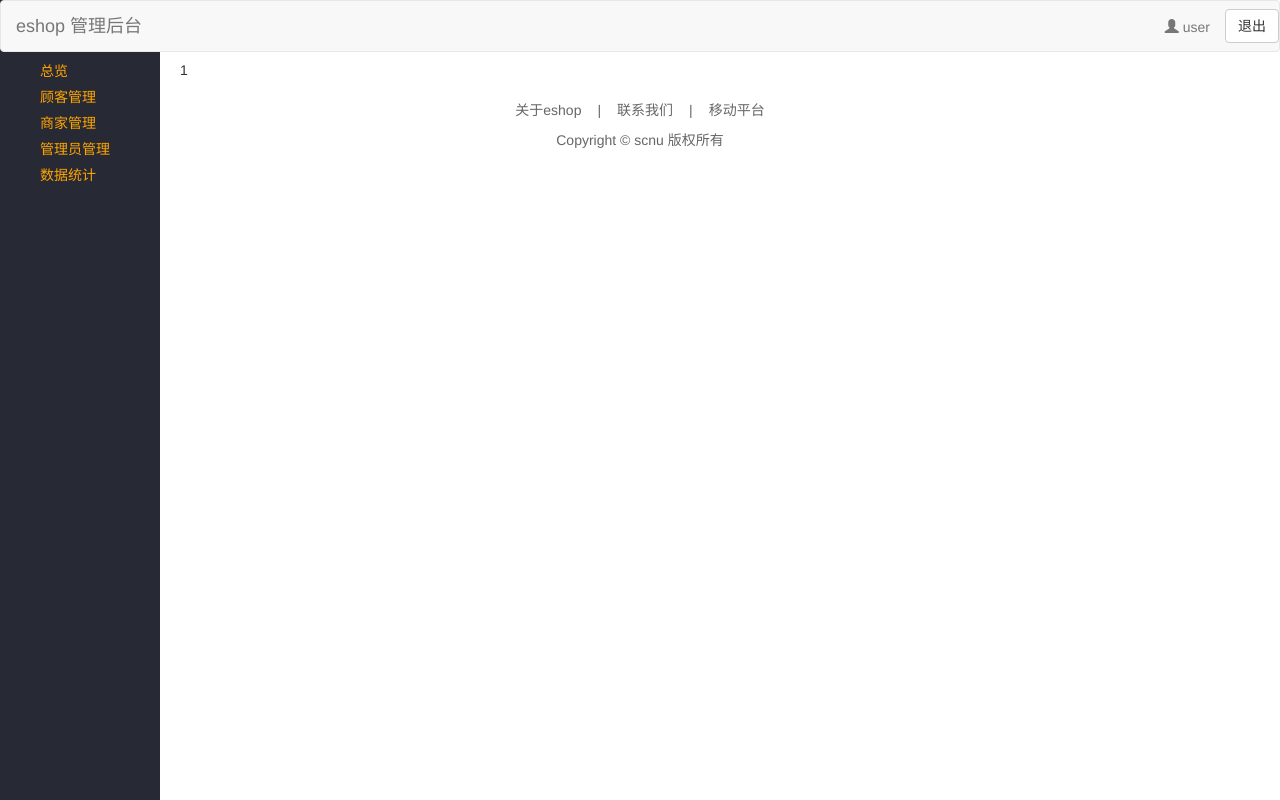
After one commit to wdcxc/eshop, a Django app: template admin/templates/admin/index.html in a window 1280 px wide. The commit adds this page. Run offline with Django 3.2, Linux system fonts and the light colour scheme; the template is opened without the code that fills it, so the values that code supplies are empty; some libraries are stand-ins or nearby versions.

Commit message:
update：admin.index-前端界面更新

```diff
--- /dev/null
+++ b/admin/templates/admin/index.html
@@ -0,0 +1,35 @@
+{% extends "base.html" %}
+{% block title %} eshop admin index {% endblock %}
+{% load static %}
+
+{% block css %}
+<link type="text/css" rel="stylesheet" href="{% static 'css/admin/index.css' %}"/>
+{% endblock %}
+
+{% block body %}
+<nav class="navbar navbar-default">
+    <div class="navbar-header"><a class="navbar-brand">eshop 管理后台</a></div>
+    <div class="collapse navbar-collapse">
+        <ul class="nav navbar-nav navbar-right">
+            <li><p class="navbar-text"><span class="glyphicon glyphicon-user"></span> user</p></li>
+            <li>
+                <button class="btn btn-default navbar-btn" type="button">退出</button>
+            </li>
+        </ul>
+    </div>
+</nav>
+<ul class="affix-tab">
+    <li><a class="" href="#">总览</a></li>
+    <li><a href="#">顾客管理</a></li>
+    <li><a href="#">商家管理</a></li>
+    <li><a href="#">管理员管理</a></li>
+    <li><a href="#">数据统计</a></li>
+</ul>
+<div class="content">
+    <p>1</p>
+</div>
+{% endblock %}
+
+{% block js %}
+<script src="{% static 'js/admin/index.js' %}"></script>
+{% endblock %}
--- a/admin/urls.py
+++ b/admin/urls.py
@@ -5,5 +5,6 @@ from . import views
 app_name = "admin"
 urlpatterns = [
     url(r'^login$',views.login,name="login"),
+    url(r'^index$',views.index,name="index"),
     url(r'^getCaptchaImage/[0-9\.]*$',views.getCaptchaImage,name="getCaptchaImage")
 ]
--- a/admin/views.py
+++ b/admin/views.py
@@ -7,6 +7,9 @@ from util.captcha import Captcha
 def login(request):
     return render(request,"admin/login.html",{"hi":"admin"})
 
+def index(request):
+    return render(request,"admin/index.html")
+
 def getCaptchaImage(request):
     captcha = Captcha().geneCaptchaImage()
     request.session["captchaCode"] = captcha["captchaCode"]
--- /dev/null
+++ b/static/css/admin/index.css
@@ -0,0 +1,49 @@
+.navbar {
+    position:fixed;
+    margin-bottom:0;
+    z-index:10;
+    width:100%;
+}
+
+.affix-tab {
+    position:fixed;
+    width:8rem;
+    height:100%;
+    background-color:#272A34;
+    overflow:auto;
+    z-index:5;
+    padding-top:3rem;
+
+}
+
+.affix-tab li{
+    width:8rem;
+    float:left;
+    margin-bottom:0.2rem;
+}
+
+.affix-tab li a{
+    display:inline-block;
+    width:8rem;
+    color:orange;
+    text-decoration:none;
+    text-align:left;
+    padding-left:2rem;
+}
+
+.affix-tab li a:hover{
+    background-color:white;
+    color:#272A34;
+    font-weight:bold;
+}
+
+.affix-tab li .affix-item-active{
+    background-color:white;
+    color:#272A34;
+    font-weight:bold;
+}
+
+.content {
+    padding-top:3rem;
+    padding-left:9rem;
+}
--- a/static/html/base.html
+++ b/static/html/base.html
@@ -13,6 +13,7 @@
 </head>
 <body>
     {% block body %}{% endblock %}
+    {% block foot %}
     <div class="wrapper text-center clearfix">
         <div class="links">
             <a href="#" rel="nofollow" target="_blank">关于eshop</a>|<a href="#" rel="nofollow" target="_blank">联系我们</a>|<a
@@ -20,6 +21,7 @@
         </div>
         <div class="copyright">Copyright &copy; scnu 版权所有</div>
     </div>
+    {% endblock %}
     <script src="{% static 'js/jquery-3.1.1.min.js' %}"></script>
     <script src="{% static 'lib/bootstrap-3.3.7-dist/js/bootstrap.min.js' %}"></script>
     <script src="{% static 'js/vue.min.js' %}"></script>
```
Also changed, not shown: static/css/global.css (line endings or trailing spaces), static/js/admin/index.js (added).
